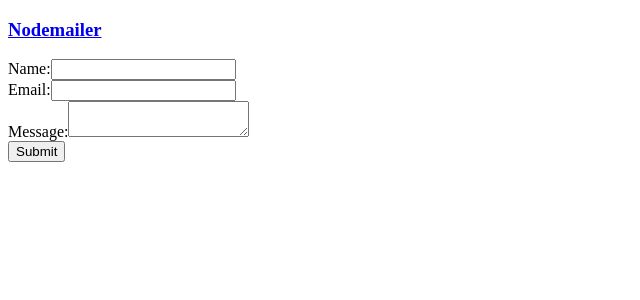
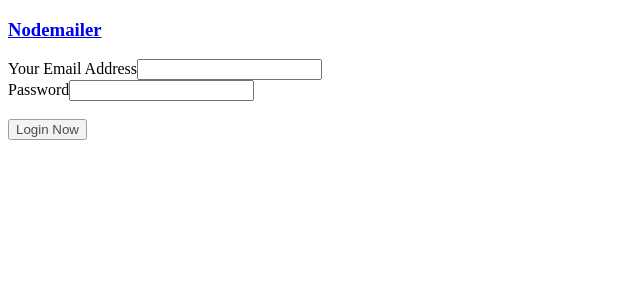
Before and after one commit to cusco1982/nodemail, a React (Create React App) app in the folder client/: page / in a window 1280 px wide. Shown: the top 300 px of the page, without its empty margins (0-640 px from the left). Built offline with nearby package versions, Linux system fonts and the light colour scheme; the HTML template or start-up script is replaced by a standard one.

Commit message:
new form

```diff
--- a/client/src/pages/Contact.js
+++ b/client/src/pages/Contact.js
@@ -21,6 +21,7 @@
         event.preventDefault();
 
         const { email, password } = this.state;
+
         // axios({
         //   url: "/authentication/signin",
         //   method: 'POST',
@@ -58,33 +59,23 @@
         return (
 
 
-            <Form onSubmit={this.handleSubmit} style={{ width: '600px' }}>
-                <FormGroup>
-                    <Label for='name'>Name:</Label>
-                    <Input
-                        type='text'
-                        name='name'
-                        onChange={this.handleChange} />
-                </FormGroup>
-
-                <FormGroup>
-                    <Label for='email'>Email:</Label>
-                    <Input
-                        type='email'
-                        name='email'
-                        onChange={this.handleChange} />
-                </FormGroup>
-
-                <FormGroup>
-                    <Label for='message'>Message:</Label>
-                    <Input
-                        type='textarea'
-                        name='message'
-                        onChange={this.handleChange} />
-                </FormGroup>
-
-                <Button type="submit">Submit</Button>
-            </Form>
+            <form onSubmit={this.handleSubmit}>
+            <div className="loginput">
+              <label for="email">Your Email Address</label>
+              <input className="form-control" required type="email" id="email" name="email" onChange={this.handleChange} />
+            </div>
+            <div className="loginput">
+              <label for="password">Password</label>
+              <input className="form-control" required type="password" id="password" name="password" onChange={this.handleChange} />
+            </div>
+            <br />
+            <div>
+              <button className="btn btn-primary btn-lg btn-block" style={{ marginBottom: "10px", opacity: "70%" }} type="submit">Login Now</button>
+              {/* <p class="lead mt-4">
+      No Account? <a href="/register">Register</a>
+    </p> */}
+            </div>
+          </form>
 
 
 
```
